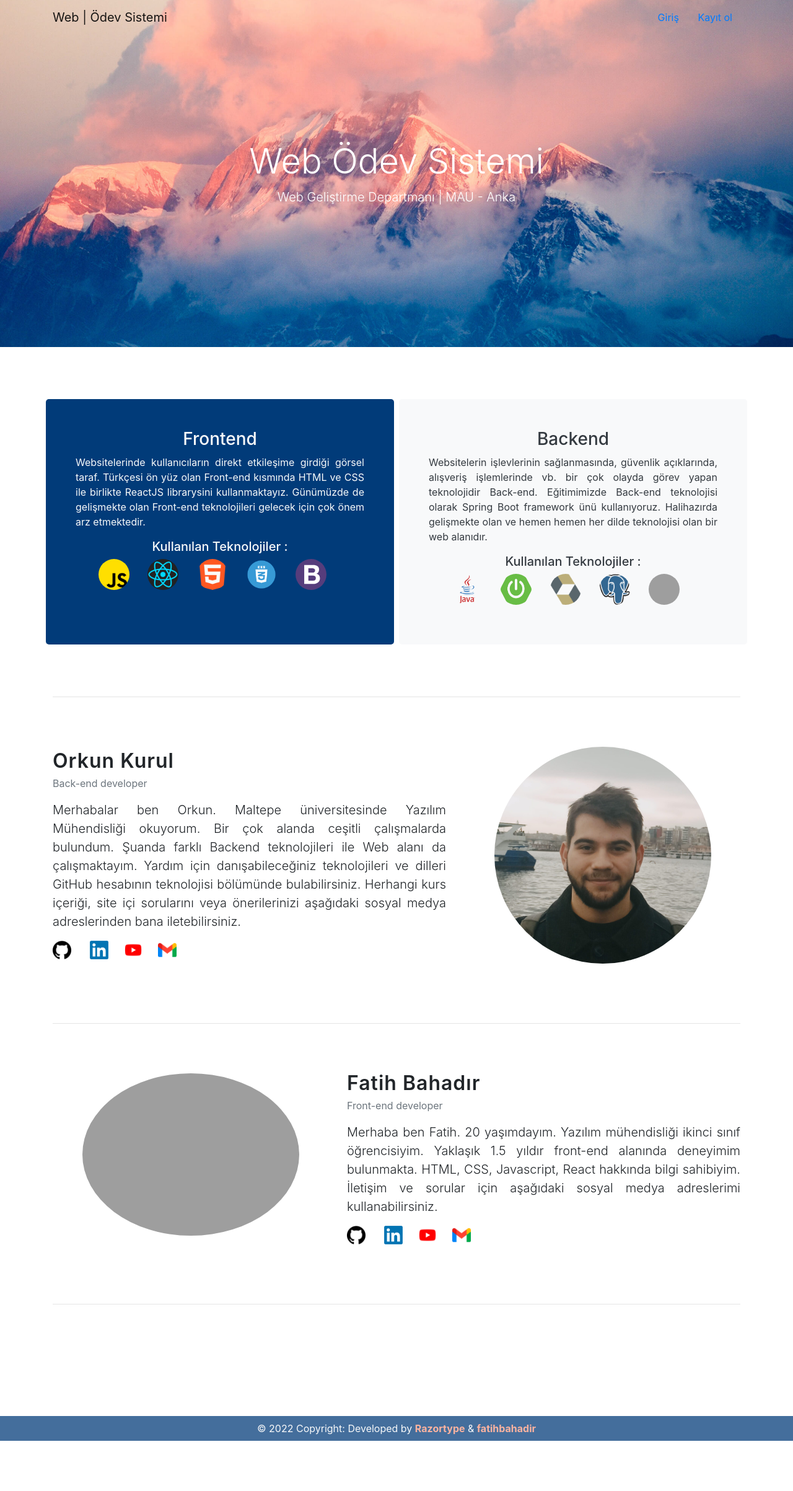
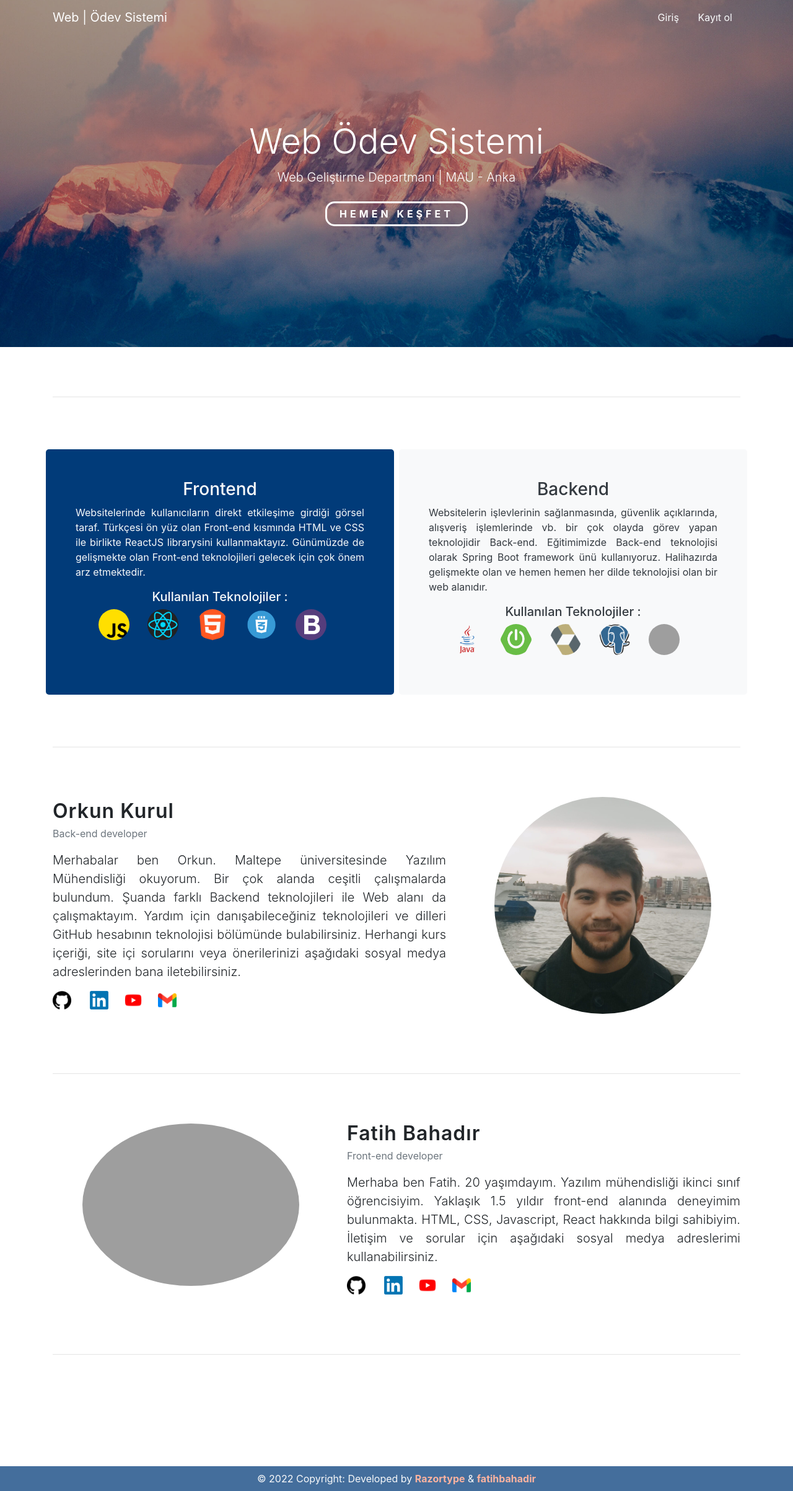
Before and after one commit to Razortype/django-homework-system, a Django app: page / in a window 1280 px wide. Shown: the whole page at 62% size. Before the commit the page ends 2325 px from the top, so only its background shows below. Run offline with Django 4.2, Linux system fonts and the light colour scheme; grey boxes are pictures that could not be loaded.

Commit message:
Filtered background added - Banner button added. - Smooth scrolling. - Js arrangements for filtered background. - Js arrangements for smooth scrolling. - Navbar buttons color changed. - Filtered background for user pages

```diff
--- a/homework_project/static/partials/css/_header.css
+++ b/homework_project/static/partials/css/_header.css
@@ -57,11 +57,6 @@
     border: none !important;
 }
 
-.text-light{
-    transition-timing-function:ease-in;
-    transition:all 0.3s;
-}
-
 .dropdown-menu{
     background-color: #446E9C;
 }
--- a/homework_project/static/partials/css/home.css
+++ b/homework_project/static/partials/css/home.css
@@ -79,3 +79,25 @@ html {
 .text-justify{
     text-align: justify;
 }
+
+.banner__button{
+    text-decoration: none !important;
+    color: white;
+    border: 3px solid white;
+    text-transform: uppercase;
+    border-radius:15px;
+    padding: 5px 20px ;
+    font-size: 1em;
+    letter-spacing:5px;
+    cursor: pointer;
+    font-weight: bold;
+    transition: .3s;
+    background-color: transparent;
+}
+
+.banner__button:hover {
+    color: white;
+    background-color: #446E9C;
+    border-color:#446E9C ;
+    letter-spacing: 6px !important;
+  }
--- a/homework_project/static/partials/js/_navbar.js
+++ b/homework_project/static/partials/js/_navbar.js
@@ -1,6 +1,6 @@
 const url=window.location.href
 const blueNav=["/homeworks","/homeworks/","/homeoworks/id","/profile"]
-const transparentNav=["homepage","/register"]
+const transparentNav=["homepage","/register","/login"]
 const nav=document.querySelector('nav')
 const toggle=document.querySelector('.navbar-toggler')
 
@@ -27,7 +27,6 @@ transparentNav.map((tr)=>{
 function makeNavBlue(){
     nav.classList.remove('bg-transparent')
     nav.classList.add('bg-darkblue')
-    nav.classList.add('navbar-dark')
 }
 
 
@@ -36,11 +35,9 @@ function makeTransparentByScroll(height){
         if(window.scrollY>height){
             nav.classList.remove('bg-transparent')
             nav.classList.add('bg-darkblue')
-            nav.classList.add('navbar-dark')
         }
         else{
             nav.classList.remove('bg-darkblue')
-            nav.classList.remove('navbar-dark')
         }
     })
 }
--- a/homework_project/templates/home.html
+++ b/homework_project/templates/home.html
@@ -12,9 +12,10 @@
     background-position: center center;
   "
 >
-    <div class="banner__contents">
+    <div class="banner__contents" style="  background:rgba(0,0,0,0.3);    ">
         <h1 class="display-4 text-center ">Web Ödev Sistemi</h1>
         <small class="lead">Web Geliştirme Departmanı | MAU - Anka</small>
+        <a class="mt-4 banner__button" onclick="functionforscroll('info')">Hemen Keşfet</a>
 </div>
 </header>
 
@@ -22,8 +23,12 @@
 <!-- Main Section-->
 <main class="container" style="padding-bottom: 100px;">
 
+
+
+  <hr class="main__divider">
+
   <!-- Front-end & Back-end-->
-  <section class="main__info">
+  <section class="main__info" id="info">
       <div class="row mt-5">
         <article class="col-12 main__article col-sm-6 text-light text-center p-0 mb-3 mb-sm-0 p-sm-1" id="about" >
           <div class="p-5" style="background-color: #013B79; border-radius: 5px;">
@@ -121,4 +126,9 @@ class="text-center p-1 p-sm-2 text-light"
 </div>
 </footer>
 
+<script>
+const functionforscroll = function(id){
+    const reqId = "#"+id;
+    window.scrollTo(0, $(reqId).offset().top-85);
+}</script>
 {% endblock %}
--- a/homework_project/templates/partials/_header.html
+++ b/homework_project/templates/partials/_header.html
@@ -1,6 +1,6 @@
-<nav class="navbar navbar-expand-lg  navbar-light bg-transparent fixed-top">
+<nav class="navbar navbar-expand-lg navbar-dark bg-transparent fixed-top">
   <div class="container ">
-  <a class="navbar-brand" href="/">Web | Ödev Sistemi</a>
+  <a class="navbar-brand " href="/">Web | Ödev Sistemi</a>
 
     <!-- Person information if authenticated -->
     {% if person %}
@@ -16,13 +16,13 @@
         <a class="nav-link  {% if request.path == '/homeworks' %}active{% endif %}" href="/homeworks">Ödevler</a>
       </li>
       <li class="nav-item">
-        <a class="nav-link disabled " href="/homeworks">Videolar</a>
+        <a class="nav-link  disabled " href="/homeworks">Videolar</a>
       </li>
       <li>
-        <a class="nav-link d-lg-none" href='/profile'">Profil</a>
+        <a class="nav-link  d-lg-none" href='/profile'">Profil</a>
       </li>
       <li>
-        <a class="nav-link d-lg-none" href='/logout'">Çıkış Yap</a>
+        <a class="nav-link  d-lg-none" href='/logout'">Çıkış Yap</a>
 
       </li>
       <li class="nav-item dropdown  header__userInfo d-none d-sm-none d-lg-block">
@@ -43,8 +43,8 @@
 
     {% else %}
     <div class="header__person__buttons">
-      <button class="btn btn-link "  onclick="document.location.href='/login'">Giriş</button>
-      <button class="btn btn-link "  onclick="document.location.href='/register'">Kayıt ol</button>
+      <button class="btn btn-link text-light "  onclick="document.location.href='/login'">Giriş</button>
+      <button class="btn btn-link text-light"  onclick="document.location.href='/register'">Kayıt ol</button>
     </div>
 
 
```
Also changed, not shown: users/templates/users/login.html (+8 -5 lines), users/templates/users/password_forgot.html (+8 -4 lines), users/templates/users/password_forgot_email.html (+8 -3 lines), users/templates/users/password_token.html (+8 -4 lines), users/templates/users/register.html (+7 -2 lines).
